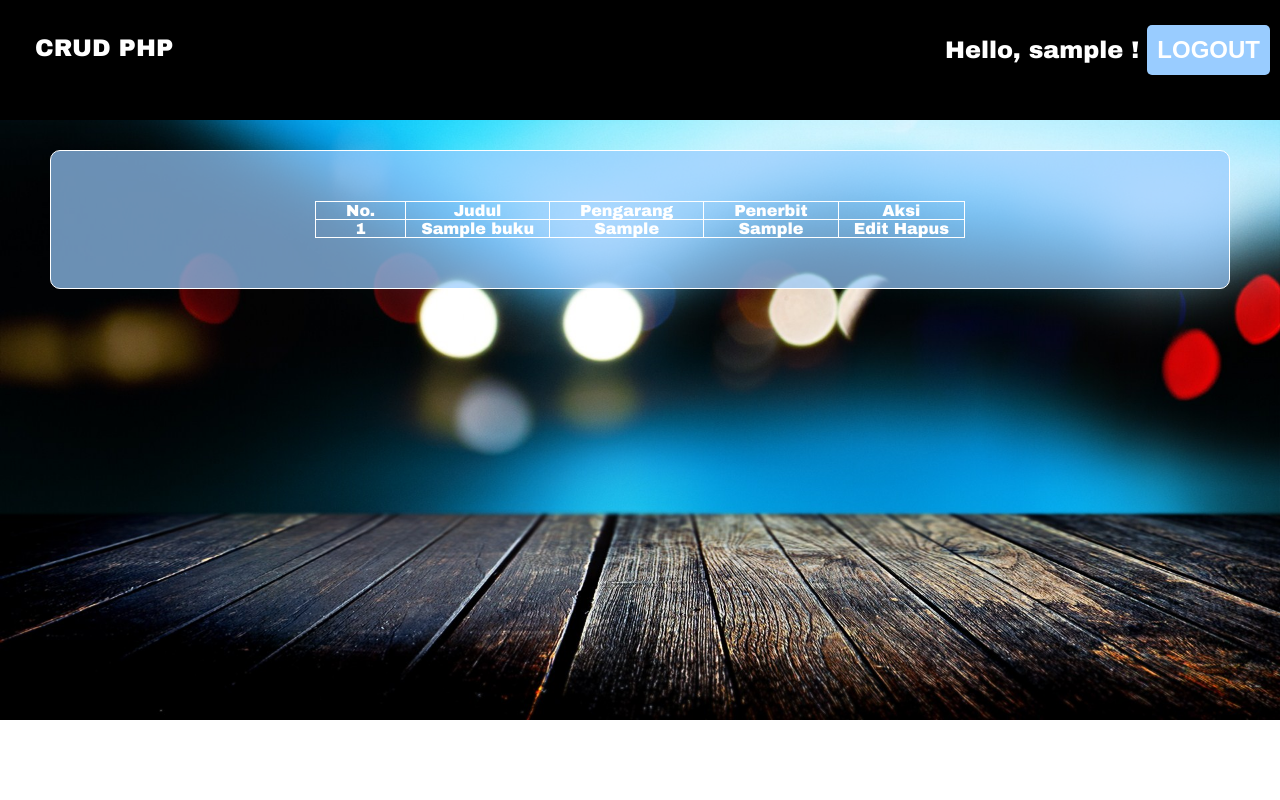
After one commit to satrioadityo/RAI-Web-Tech, a PHP site: page /crud.php in a window 1280 px wide. The commit adds this page. Run offline with PHP 8.4, Linux system fonts and the light colour scheme; the visitor is signed in with stand-in values (Sample User, id 1); tables that the repository leaves empty or names only in its code hold one stand-in row (values such as "Sample post").

Commit message:
udah bisa view table buku

```diff
--- /dev/null
+++ b/tugas5/crud.php
@@ -0,0 +1,90 @@
+<?php
+	session_start();
+
+	if(isset($_SESSION['username'])){
+		$loggedIn = true;
+	}
+	else{
+		$loggedIn = false;
+		header("location: login-page.php");
+	}
+?>
+
+<html>
+<head>
+	<title>HOME CRUD PHP</title>
+	<link rel="stylesheet" type="text/css" href="css/style.css">
+</head>
+<body>
+	<div class="main">
+		<div class="header">
+			<div class="header-title">
+				CRUD PHP
+			</div>
+			<div class="profile">
+				<h2>Hello, <?php echo $_SESSION['username']; ?> ! <a href="doLogout.php"><input type="button" value="LOGOUT"></a></h2>
+			</div>
+		</div>
+
+		<?php
+			// connection attribute to db
+			$host = "localhost";
+			$db = "rai_crud";
+			$usernameDB = "root";
+			$passwordDB = "";
+
+			// connect to db
+			mysql_connect("$host", "$usernameDB", "$passwordDB") or die("failed to connect");
+			mysql_select_db("$db") or die("failed to select database");
+			// end of connection
+
+			$sql = "select * from buku";
+			$res = mysql_query($sql);
+
+
+		?>
+
+		<div class="crud-container">
+			<!-- select all book, show in table -->
+			<div class="content">
+				<table>
+					<th>No.</th>
+					<th>Judul</th>
+					<th>Pengarang</th>
+					<th>Penerbit</th>
+					<th>Aksi</th>
+					<?php
+						if(mysql_num_rows($res) > 0){
+							while ($row = mysql_fetch_assoc($res)) {
+					?>
+					<tr>
+						<td>
+					<?php
+							    print_r($row['id']);
+				    ?></td>
+				    <td>
+					<?php
+							    print_r($row['judul']);
+				    ?></td>
+				    <td>
+					<?php
+							    print_r($row['pengarang']);
+				    ?></td>
+				    <td>
+					<?php
+							    print_r($row['penerbit']);
+				    ?></td>
+				    <td>Edit Hapus</td>
+				    <?php
+							}
+					?>
+					<?php
+						}
+					?>
+					</tr>
+				</table>
+			</div>
+		</div>
+	</div>
+</body>
+</html>
--- a/tugas5/css/style.css
+++ b/tugas5/css/style.css
@@ -94,3 +94,58 @@ input[type='submit']:hover, .profile a input[type='button']:hover{
 	color: rgba(153, 204, 255, 1);
 	background-color: #fff;
 }
+
+.header{
+	height: 15%;
+	width: 100%;
+	background-color: #000;
+	position: fixed;
+	z-index: 2;
+}
+
+.header-title{
+	width: auto;
+	padding: 35px;
+	font-size: 1.5em;
+}
+
+.header .profile{
+	right: 10px;
+	top: 5px;
+	position: absolute;
+}
+
+.header .profile h2 a input[type='button']{
+	width: auto;
+	font-size: 1em;
+	padding: 10px;
+	margin: 0;
+	display: inline-block;
+}
+
+.crud-container{
+	border: 1px solid white;
+	margin: 150px 50px 0;
+	height: auto;
+	background-color: rgba(153, 204, 255, 0.7);
+	border-radius: 10px;
+}
+
+table, th, td{
+    border: 1px solid white;
+    border-collapse: collapse;
+}
+
+th, td{
+	padding: 0 15px;
+}
+
+.crud-container .content table{
+	text-align: center;
+	margin: 50px auto;
+}
+
+.crud-container .content table th{
+	text-align: center;
+	padding: 0 30px;
+}
--- a/tugas5/doLogin.php
+++ b/tugas5/doLogin.php
@@ -27,7 +27,7 @@
 		$_SESSION["password"] = $password;
 
 		// redirect to home.php
-		header("location: home.php");
+		header("location: crud.php");
 	}
 	else{
 		session_start();
```
